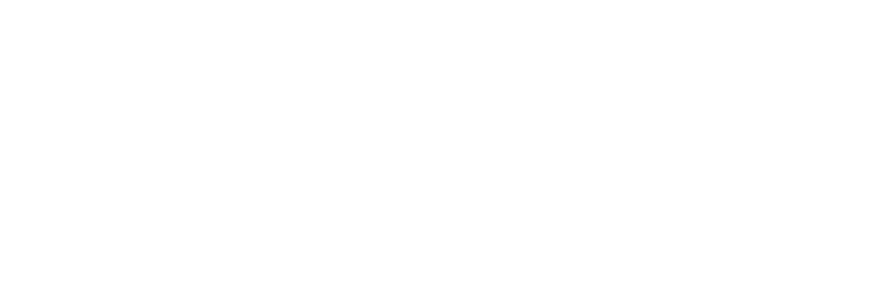
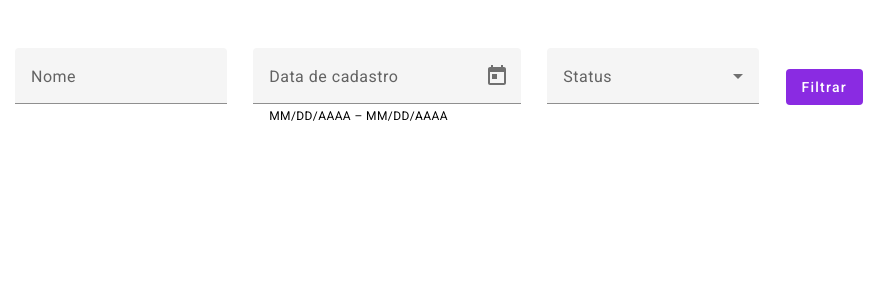
Before and after one commit to joao-zac/Angular-filter-list, an Angular app: page / in a window 1280 px wide. Shown: the top 300 px of the page, without its empty margins (33-927 px from the left). Built offline with nearby package versions, Linux system fonts and the light colour scheme.

Commit message:
:sparkles: feat: Componente de filtros

```diff
--- a/src/app/app.component.html
+++ b/src/app/app.component.html
@@ -1,8 +1,9 @@
 <main>
     <div class="left-container">
         <div class="top-div">
+            <app-filters />
+        </div>
 
-        </div>
         <div class="main-left-div">
 
         </div>
--- /dev/null
+++ b/src/app/components/filters/filters.component.html
@@ -0,0 +1,27 @@
+<form class="example-form">
+  <mat-form-field class="example-full-width">
+    <mat-label>Nome</mat-label>
+    <input matInput />
+  </mat-form-field>
+
+  <mat-form-field class="example-full-width">
+    <mat-label>Data de cadastro</mat-label>
+    <mat-date-range-input [rangePicker]="picker">
+      <input matStartDate placeholder="Start date" />
+      <input matEndDate placeholder="End date" />
+    </mat-date-range-input>
+    <mat-hint>MM/DD/AAAA – MM/DD/AAAA</mat-hint>
+    <mat-datepicker-toggle matIconSuffix [for]="picker"></mat-datepicker-toggle>
+    <mat-date-range-picker #picker></mat-date-range-picker>
+  </mat-form-field>
+
+  <mat-form-field class="example-full-width">
+    <mat-label>Status</mat-label>
+    <mat-select>
+      <mat-option value="true">Ativo</mat-option>
+      <mat-option value="false">Inativo</mat-option>
+    </mat-select>
+  </mat-form-field>
+
+  <button mat-flat-button>Filtrar</button>
+</form>
--- /dev/null
+++ b/src/app/components/filters/filters.component.scss
@@ -0,0 +1,11 @@
+form {
+  margin: 3rem 0 0 3rem;
+  display: flex;
+  justify-content: space-between;
+  align-items: center;
+
+  button {
+    background-color: blueviolet;
+    color: white;
+  }
+}
--- /dev/null
+++ b/src/app/components/filters/filters.component.ts
@@ -0,0 +1,11 @@
+import { ChangeDetectionStrategy, Component, ViewEncapsulation } from '@angular/core';
+
+@Component({
+  selector: 'app-filters',
+  templateUrl: './filters.component.html',
+  styleUrl: './filters.component.scss',
+  changeDetection: ChangeDetectionStrategy.OnPush,
+})
+export class FiltersComponent {
+
+}
```
Also changed, not shown: src/app/angular-material/angular-material.module.ts (+21 -2 lines), src/app/components/components.module.ts (+6 -3 lines), src/styles.scss (+8 -4 lines).
